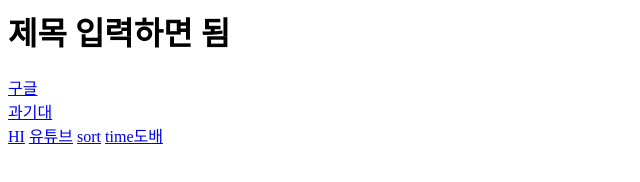
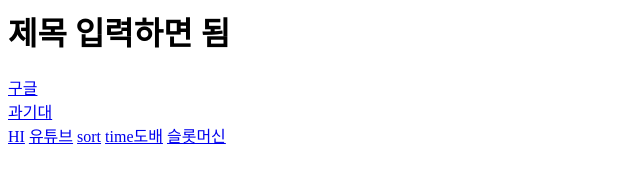
Before and after one commit to junghw0705/junghw0705.github.io, a plain HTML site: page index.html in a window 1280 px wide. Shown: the full height of the page, 0-640 px from the left. Drawn offline with Linux system fonts and the light colour scheme.

Commit message:
Update index.html

```diff
--- a/index.html
+++ b/index.html
@@ -11,5 +11,6 @@
   <a href = "https://www.youtube.com/">유튜브</a>
   <a href = "sort.html">sort</a>
   <a href = "time.html">time도배</a>
+  <a href = "sm/sm.html">슬롯머신</a>
  </body>
 </html>
```
